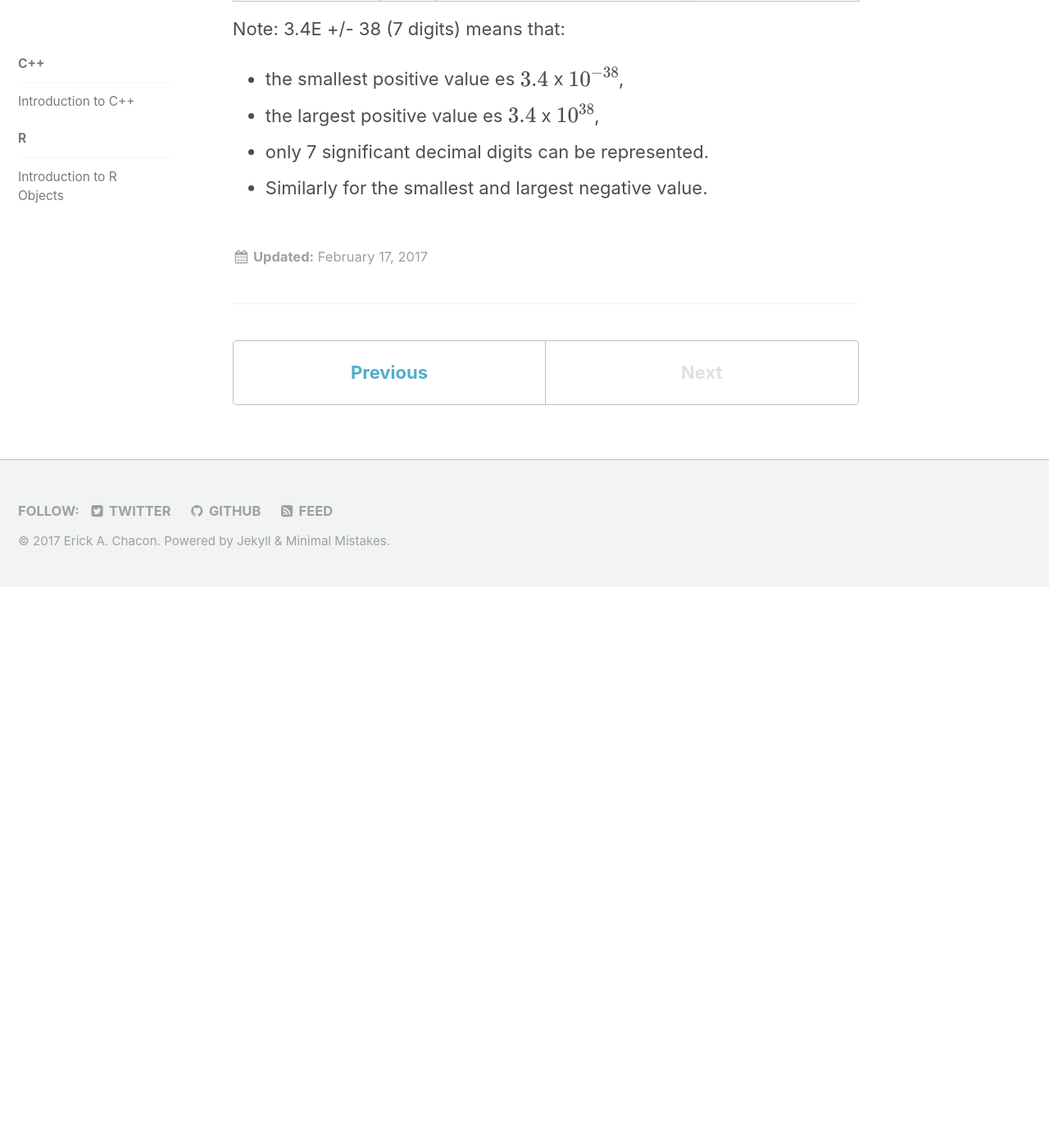
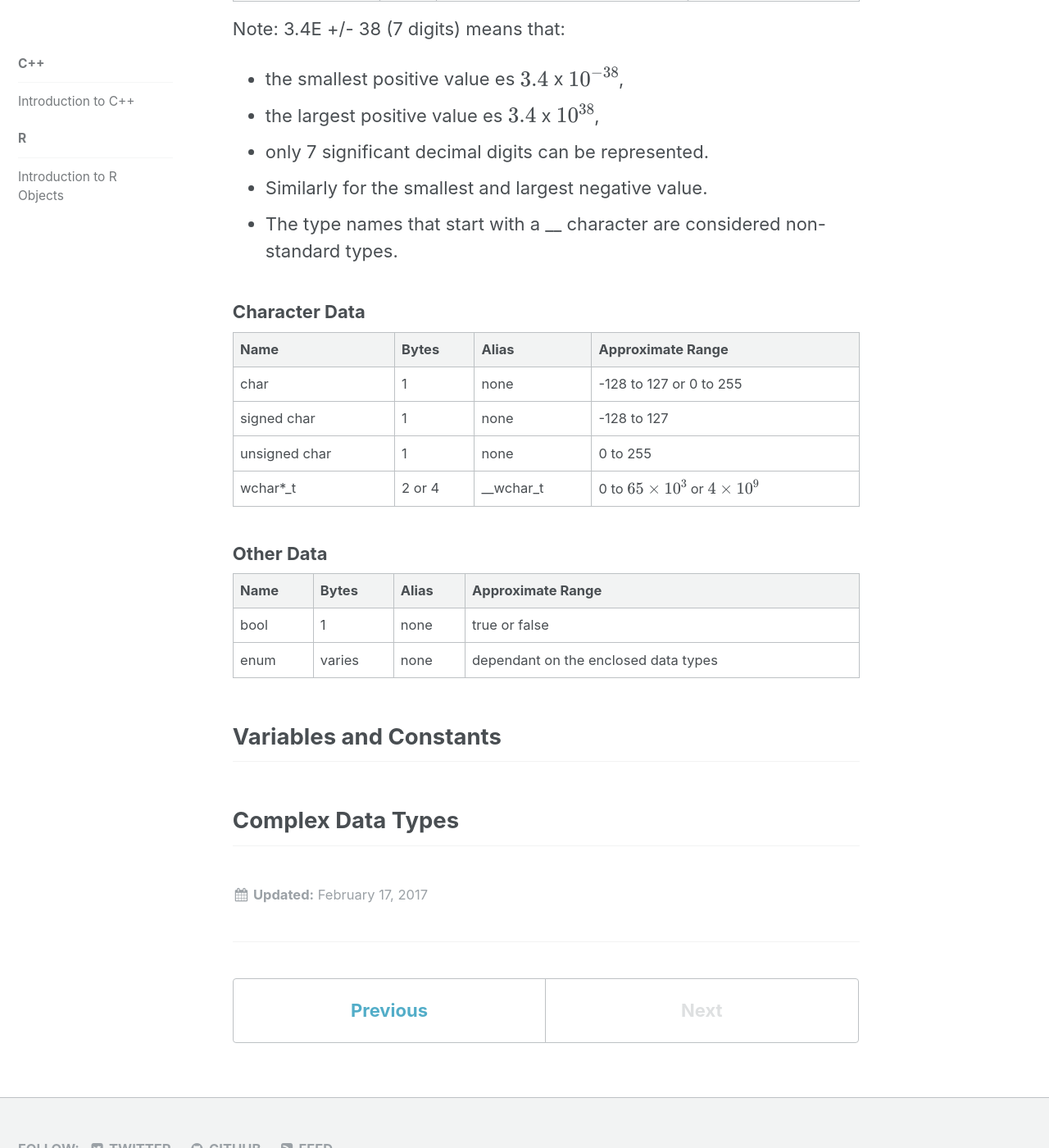
Before and after one commit to ErickChacon/ErickChacon.github.io, a Jekyll site: the page built from _program/cpp/01-program-structure.md, in a window 1280 px wide and 1400 px high, scrolled down 4192 px. Shown: the whole window at 82% size. Built offline with Jekyll 4.4.1, drawn with Linux system fonts in a browser that asks for light colours; formulas are drawn with MathJax 3; before the commit the page ends 4908 px from its top, so only the background shows below that; some of the changed text lies outside the part shown.

Commit message:
char data types

```diff
--- a/_program/cpp/01-program-structure.md
+++ b/_program/cpp/01-program-structure.md
@@ -74,14 +74,14 @@ Name | Bytes | Alias | Approximate Range
 :-|:-|:-|:-
 int | 4 | signed | $-2$ x $10 ^ 9$ to $2$ x $10 ^ 9$
 unsigned int | 4 | unsigned | $0$ to $4$ x $10 ^ 9$
-_int8 | 1 | char | $-128$ to $127$
-_unsigned _int8 | 1 | unsigned char | $0$ to $255$
-__int16 |2 | short, short int, signed short int | $–32,768$ to $32,767$
-unsigned __int16  | 2  | unsigned short, unsigned short int  | $0$ to $65,535$
-__int32 | 4 | signed, signed int, int | $-2$ x $10 ^ 9$ to $2$ x $10 ^ 9$
-unsigned __int32 | 4 | unsigned, unsigned int | $0$ to $4$ x $10 ^ 9$
-__int64 | 8 | long long, signed long long | $-9$ x $10 ^ {18}$ to $9$ x $10 ^ {18}$
-unsigned __int64 | 8 | unsigned long long | $0$ to ${18}$ x $10 ^ {18}$
+\__int8 | 1 | char | $-128$ to $127$
+unsigned \__int8 | 1 | unsigned char | $0$ to $255$
+\__int16 |2 | short, short int, signed short int | $–32,768$ to $32,767$
+unsigned \__int16  | 2  | unsigned short, unsigned short int  | $0$ to $65,535$
+\__int32 | 4 | signed, signed int, int | $-2$ x $10 ^ 9$ to $2$ x $10 ^ 9$
+unsigned \__int32 | 4 | unsigned, unsigned int | $0$ to $4$ x $10 ^ 9$
+\__int64 | 8 | long long, signed long long | $-9$ x $10 ^ {18}$ to $9$ x $10 ^ {18}$
+unsigned \__int64 | 8 | unsigned long long | $0$ to ${18}$ x $10 ^ {18}$
 short | 2 | short int, signed short int | $–32,768$ to $32,767$
 unsigned short | 2 | unsigned short int | $0$ to $65,535$
 long | 4 | long int, signed long int | $-2$ x $10 ^ 9$ to $2$ x $10 ^ 9$
@@ -97,3 +97,24 @@ Note: 3.4E +/- 38 (7 digits) means that:
 - the largest positive value es $3.4$ x $10^{38}$,
 - only 7 significant decimal digits can be represented.
 - Similarly for the smallest and largest negative value.
+- The type names that start with a __ character are considered non-standard types.
+
+### Character Data
+
+Name | Bytes | Alias | Approximate Range
+:-|:-|:-|:-
+char | 1 | none | -128 to 127 or 0 to 255
+signed char | 1 | none | -128 to 127
+unsigned char | 1 | none | 0 to 255
+wchar*_t | 2 or 4 | \__wchar_t | 0 to $65\times 10^3$ or $4\times 10^9$
+
+### Other Data
+
+Name | Bytes | Alias | Approximate Range
+:-|:-|:-|:-
+bool |1 | none | true or false
+enum | varies | none | dependant on the enclosed data types
+
+## Variables and Constants
+
+## Complex Data Types
```
